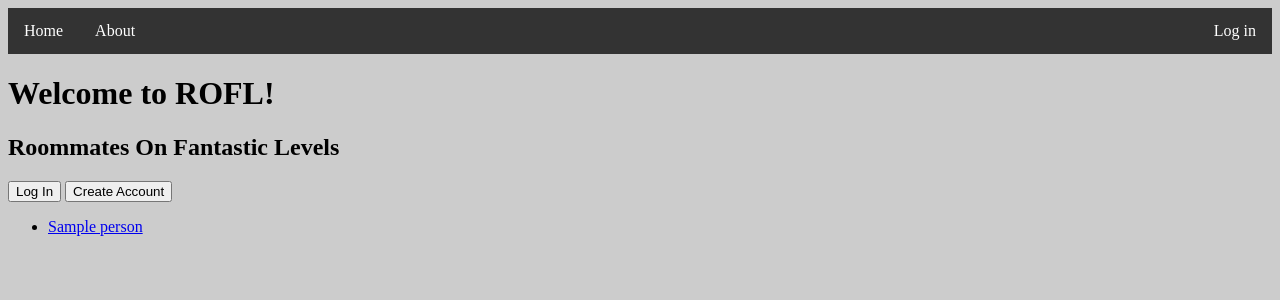
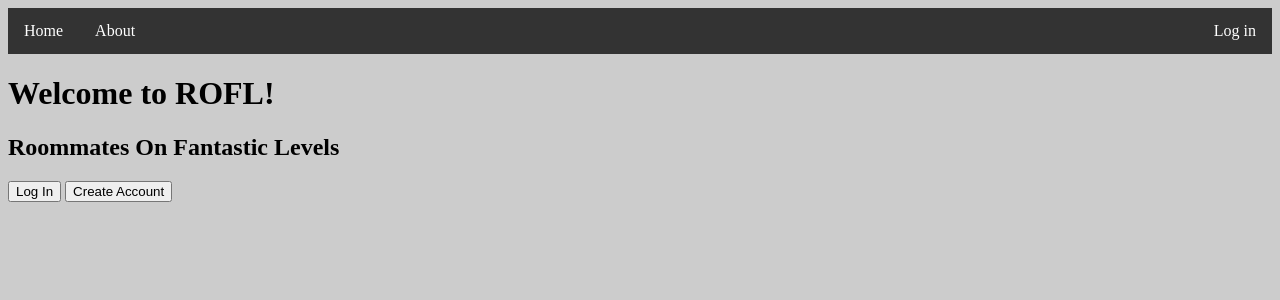
Before and after one commit to jexin/RoommateTinder, a Python web app: template templates/home.html in a window 1280 px wide. Shown: the top 300 px of the page. Run offline with Jinja, Linux system fonts and the light colour scheme; the template is opened without the code that fills it: most values are stand-ins (such as "Sample title", 1, 10 or a date in 2020).

Commit message:
moved list of users to potential roommies

```diff
--- a/templates/home.html
+++ b/templates/home.html
@@ -65,13 +65,3 @@
   </form>
   <br><br>
 {% endif %}
-
-<ul>
-  {% for person in people %}
-    {% if current_user and current_user.email() == person.email %}
-      <li><strong><a href="/profile?key={{person.key.urlsafe()}}">{{person.name}}</a></strong></li>
-    {% else %}
-      <li><a href="/profile?key={{person.key.urlsafe()}}">{{person.name}}</a></li>
-    {% endif %}
-  {% endfor %}
-</ul>
```
Also changed, not shown: templates/potentialroomies.html (+10 -0 lines).
